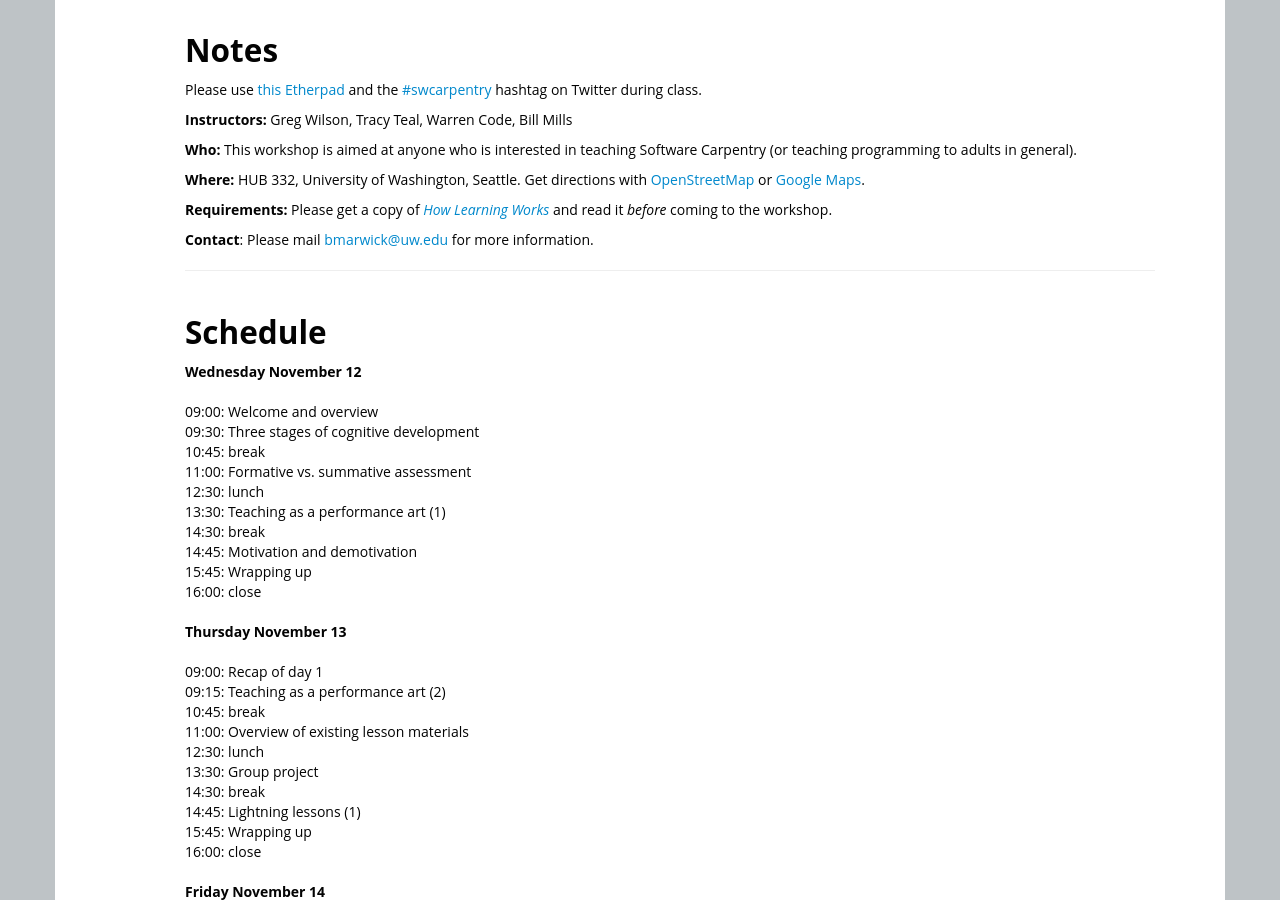
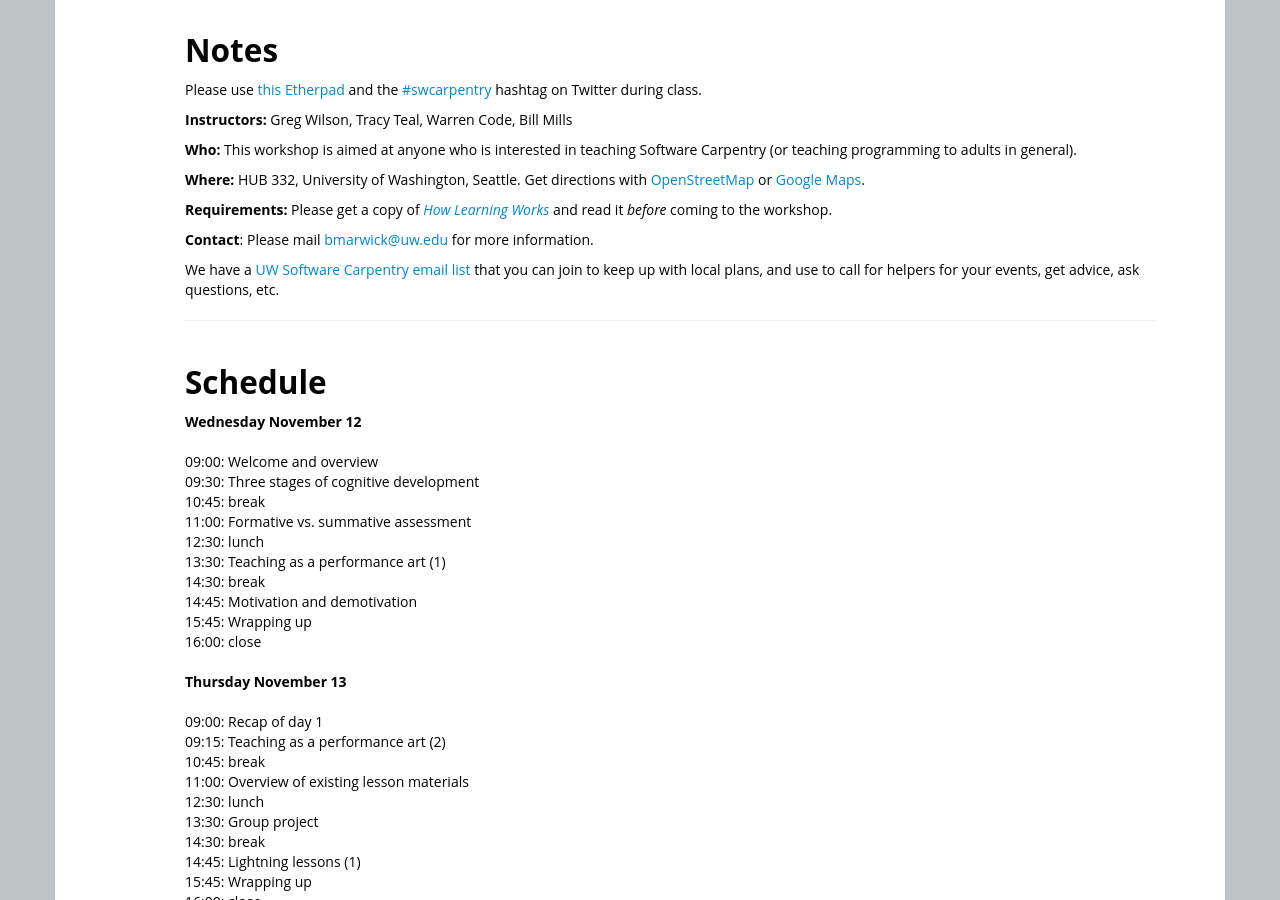
Before and after one commit to benmarwick/2014-11-12-training, a Jekyll site: the page built from index.html, in a window 1280 px wide and 900 px high, scrolled down 851 px. Built offline with Jekyll 4.4.1, drawn with Linux system fonts in a browser that asks for light colours.

Commit message:
add detail of email list

```diff
--- a/index.html
+++ b/index.html
@@ -84,6 +84,8 @@
   {% endif %}
   for more information.
 </p>
+<p>We have a <a href="http://lists.software-carpentry.org/mailman/listinfo/seattle_lists.software-carpentry.org">UW Software Carpentry email list</a> that you can join to keep up with local plans, and use to call for helpers for your events, get advice, ask questions, etc.
+</p>
 
 <hr/>
 
```
